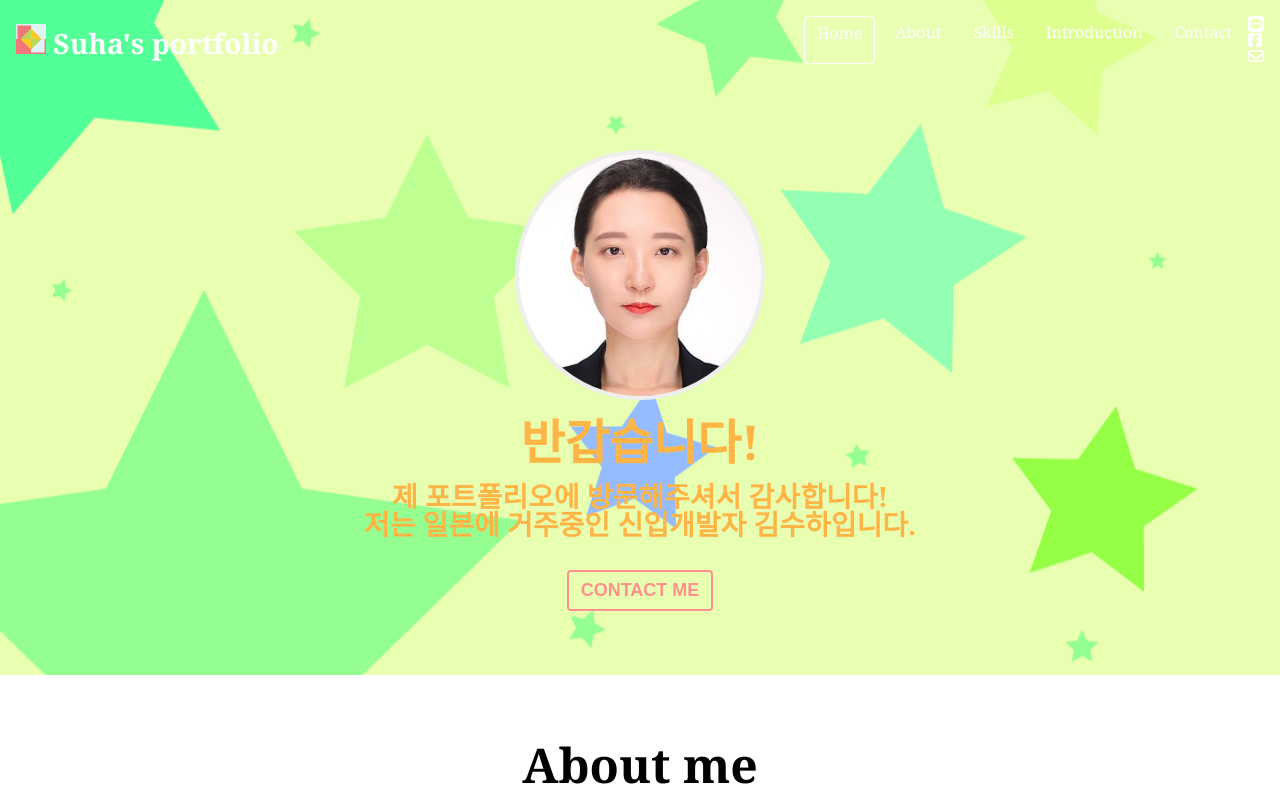
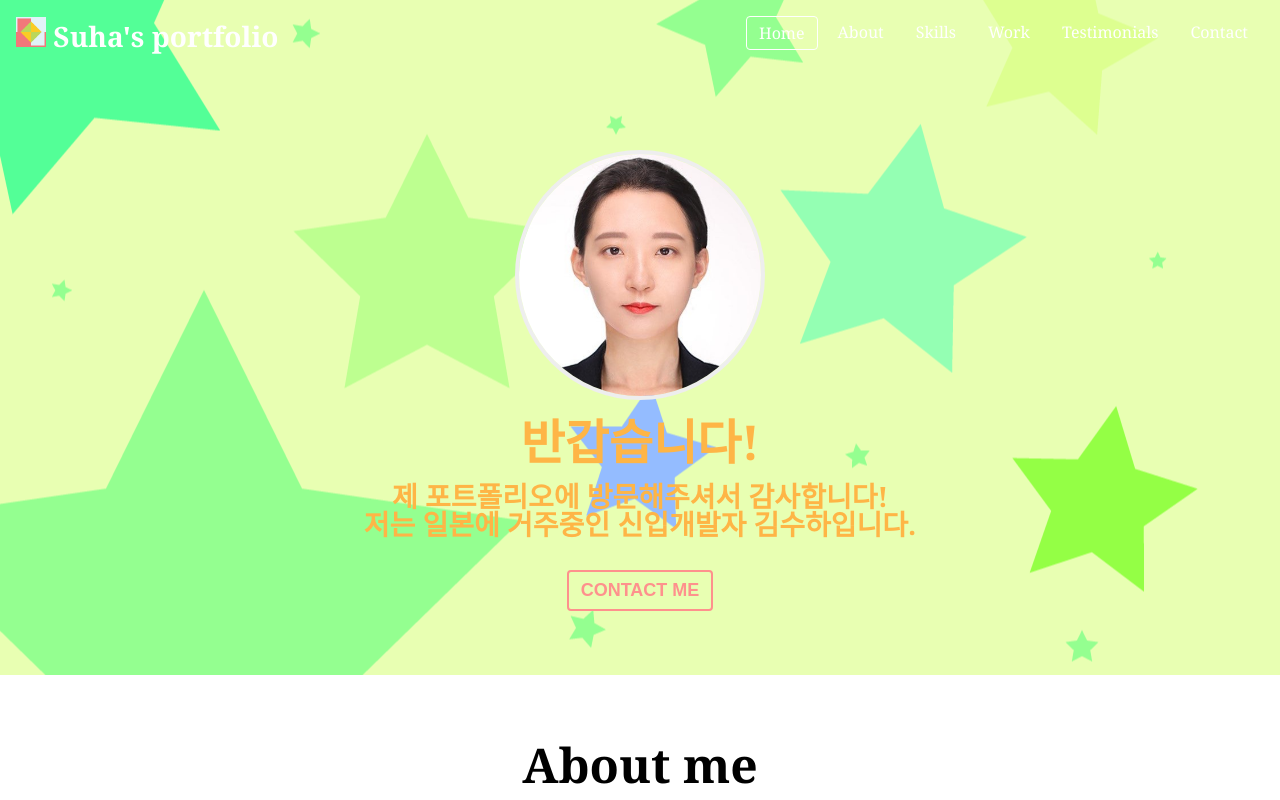
Before and after one commit to KIMSUHA/portfolio, a plain HTML site: page index.html in a window 1280 px wide. Shown: the top 800 px of the page. Drawn offline with Linux system fonts and the light colour scheme.

Commit message:
JS+Navbar menu click

```diff
--- a/css/navbar.css
+++ b/css/navbar.css
@@ -9,6 +9,7 @@
   color: var(--color-white);
   padding: 16px;
   transition: all var(--animation-duration) ease-in-out;
+  z-index: 1;
 }
 
 #navbar.navbar--dark {
--- a/index.html
+++ b/index.html
@@ -34,23 +34,14 @@
         <!--menu-->
         <div class="navbar__menu">
           <ul class="navbar__menu">
-            <li class="navbar__menu__item active"><a href="#">Home</a></li>
-            <li class="navbar__menu__item"><a href="#">About</a></li>
-            <li class="navbar__menu__item"><a href="#">Skills</a></li>
-            <li class="navbar__menu__item"><a href="#">Introduction</a></li>
-            <li class="navbar__menu__item"><a href="#">Contact</a></li>
-          </ul>
-          <!--navicons Facebook,Line,e-mail-->
-          <ul class="navbar__icons">
-            <li>
-              <a href="#"><i class="fab fa-line"></i></a>
+            <li class="navbar__menu__item active" data-link="#home">Home</li>
+            <li class="navbar__menu__item" data-link="#about">About</li>
+            <li class="navbar__menu__item" data-link="#skills">Skills</li>
+            <li class="navbar__menu__item" data-link="#work">Work</li>
+            <li class="navbar__menu__item" data-link="#testimonials">
+              Testimonials
             </li>
-            <li>
-              <a href="#"><i class="fab fa-facebook-square"></i></a>
-            </li>
-            <li>
-              <a href="#"><i class="far fa-envelope"></i></a>
-            </li>
+            <li class="navbar__menu__item" data-link="#contact">Contact</li>
           </ul>
         </div>
         <!-- Toggle button -->
--- a/main.js
+++ b/main.js
@@ -1,6 +1,6 @@
 'use strict'
 
-// Make navbar transparent when it is on the top
+// Navbar : Make navbar transparent when it is on the top
 const navbar = document.querySelector('#navbar');
 const navbarHeight = navbar.getBoundingClientRect().height;
 document.addEventListener('scroll',() => {
@@ -9,4 +9,17 @@ document.addEventListener('scroll',() => {
   } else {
     navbar.classList.remove('navbar--dark');
   }
-})
+});
+
+// Handle scrolling when tapping on the navbar menu
+const navbarMenu = document.querySelector('.navbar__menu');
+navbarMenu.addEventListener('click', (event) => {
+  const target = event.target;
+  const link = target.dataset.link;
+  if (link == null) {
+    return;
+  }
+  console.log(event.target.dataset.link);
+  const scrollTo = document.querySelector(link);
+  scrollTo.scrollIntoView({ behavior: 'smooth' });
+});
```
